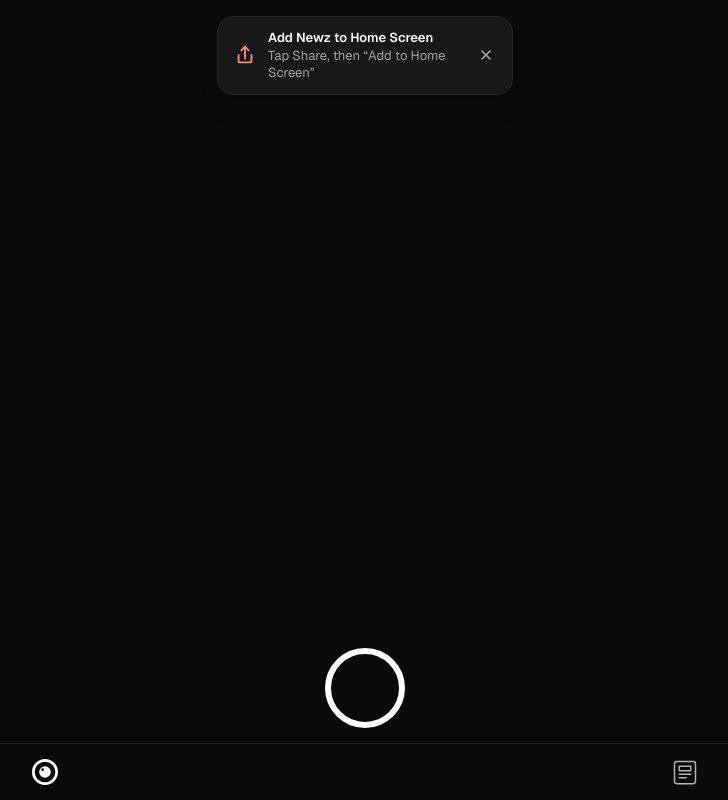
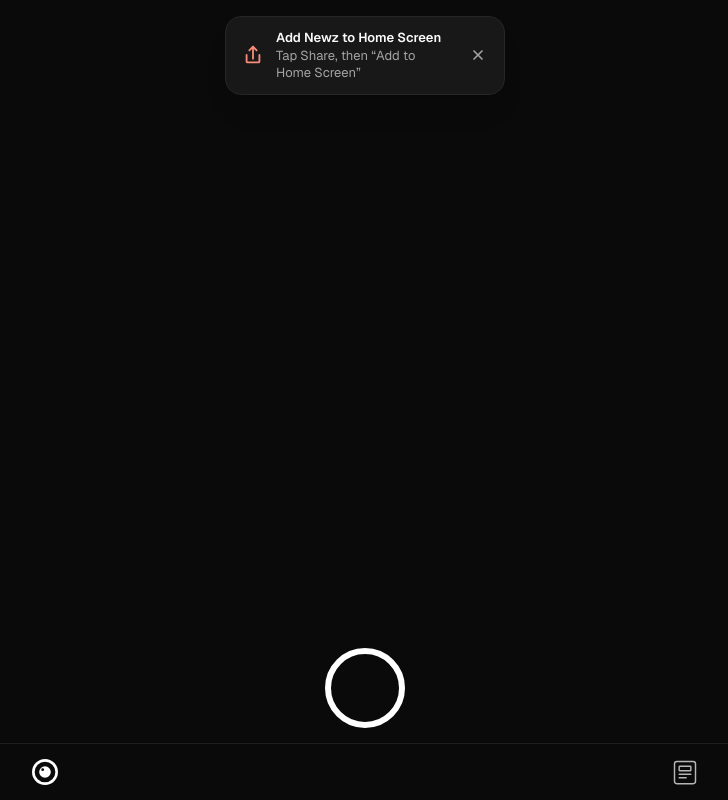
Before and after one commit to LiamShalom/newz, a React (Vite) app in the folder frontend/: page / in a window 1280 px wide. Both pictures are taken after a click on the button "Allow and continue". Shown: the whole page, without its empty margins (275-1003 px from the left). Built offline with nearby package versions, Linux system fonts and the light colour scheme; no server answers; a web font is replaced by a local one.

Commit message:
fix: tighten a2hs hint width so top-center centering reads clean

```diff
--- a/frontend/src/components/AddToHomeScreenHint.tsx
+++ b/frontend/src/components/AddToHomeScreenHint.tsx
@@ -67,7 +67,7 @@ export function AddToHomeScreenHint({ dismiss }: Props) {
 
   return (
     <div
-      className="fixed left-1/2 -translate-x-1/2 z-40 px-3 w-full max-w-[320px] pointer-events-none"
+      className="fixed left-1/2 -translate-x-1/2 z-40 w-[calc(100%-32px)] max-w-[280px] pointer-events-none"
       style={{ top: "calc(16px + env(safe-area-inset-top))" }}
     >
       <div className="pointer-events-auto bg-[#1A1A1A]/95 backdrop-blur rounded-2xl px-4 py-3 border border-[#262626] flex items-center gap-3 shadow-xl">
```
